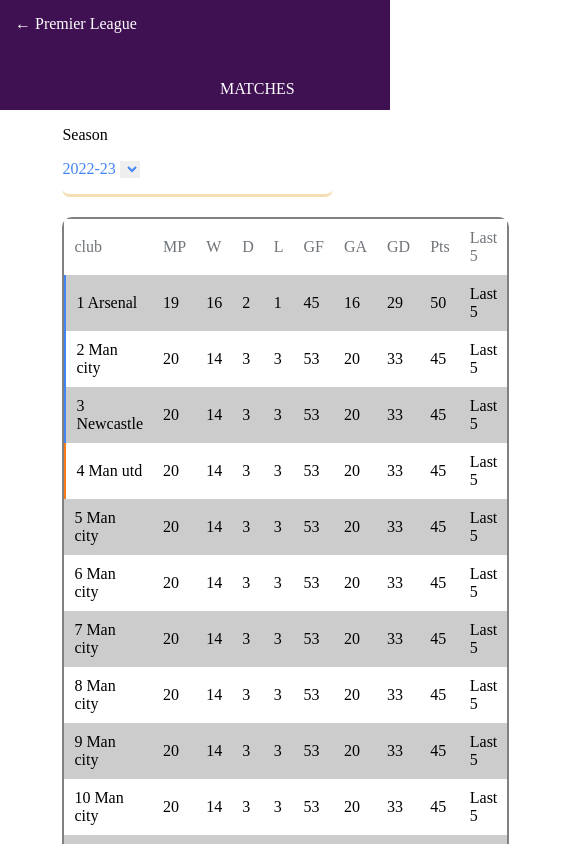
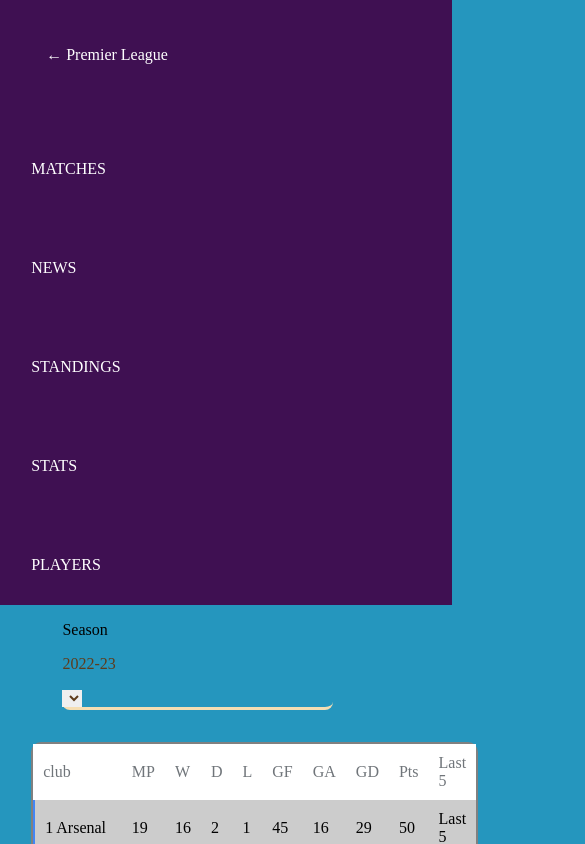
Before and after one commit to SarWaNJR/premierleague-2, a plain HTML site: page index.html in a window 390 px wide. Shown: the top 844 px of the page, 585 px wide, since content can reach past the window. Drawn offline with Linux system fonts and the light colour scheme.

Commit message:
Update index.html
Signed-off-by: SarWaNJR <93028248+SarWaNJR@users.noreply.github.com>

```diff
--- a/index.html
+++ b/index.html
@@ -9,6 +9,7 @@
     <style>
         body {
             margin: 0 auto;
+            background-color: #2596be;
         }
 
         .grid {
@@ -165,9 +166,42 @@
             color: #fff;
             text-decoration: none;
         }
-        @media only and screen(max-width:550px){
-            grid {width:25%;}
-            .table{width:100%;}
+
+        @media only screen and (max-width:550px) {
+            * {
+                width: 100%;
+            }
+
+            .grid {
+                display: flex;
+                flex-direction: column;
+                row-gap: 1px;
+                flex-wrap: wrap;
+                background-color: #3f1052;
+                color: #ffff;
+                justify-content: space-between;
+                margin-left: 0%;
+                padding: 8%;
+            }
+
+            .match,
+            .news,
+            .stand,
+            .stats,
+            .players {
+                padding-left: 0;
+                justify-content: flex-start;
+            }
+
+            body {
+                margin: 0 auto;
+                background-color: #2596be;
+            }
+
+            .table {
+                width: 100%;
+                margin: 8%;
+            }
         }
     </style>
 </head>
@@ -197,8 +231,8 @@
         <p>
             Season
         </p>
-        <p style="color: #4285F4;cursor: pointer; display: inline-block;margin-top:0;">2022-23</p>
-        <select style="width: 20px;border: none;color: #4285F4;">
+        <p style="color: #5e3c1c;cursor: pointer; display: inline-block;margin-top:0;">2022-23</p>
+        <select style="width: 20px;border: none;color: #5e3c1c;">
             <option value=""></option>
             <option value="" selected disabled>Choose previous years results</option>
             <option value="">2021-2022</option>
```
